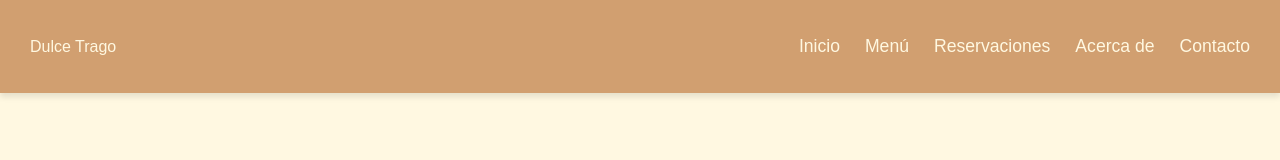
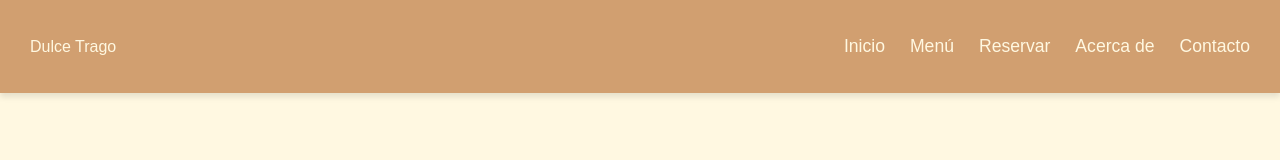
Before and after one commit to HugoCruz1375/Pruebas-de-software1, a website: page acerca.html in a window 1280 px wide. Shown: the top 160 px of the page. Drawn offline with Linux system fonts and the light colour scheme.

Commit message:
Update acerca.html

```diff
--- a/acerca.html
+++ b/acerca.html
@@ -13,7 +13,7 @@
             <ul class="nav-links">
                 <li><a href="index.html">Inicio</a></li>
                 <li><a href="menu.html">Menú</a></li>
-                <li><a href="reservaciones.html">Reservaciones</a></li>
+                <li><a class="btn-reservar" href="reservas.html">Reservar</a></li>
                 <li><a href="acerca.html">Acerca de</a></li>
                 <li><a href="contacto.html">Contacto</a></li>
             </ul>
```
